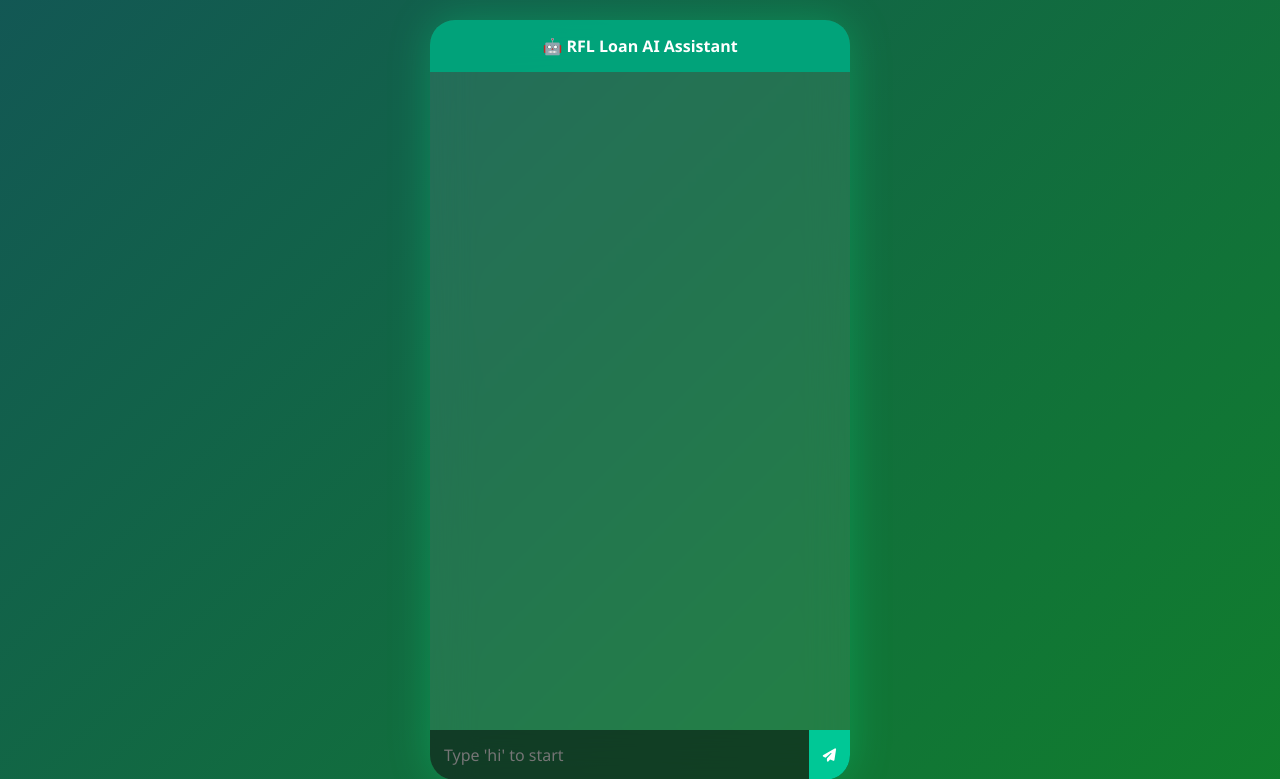
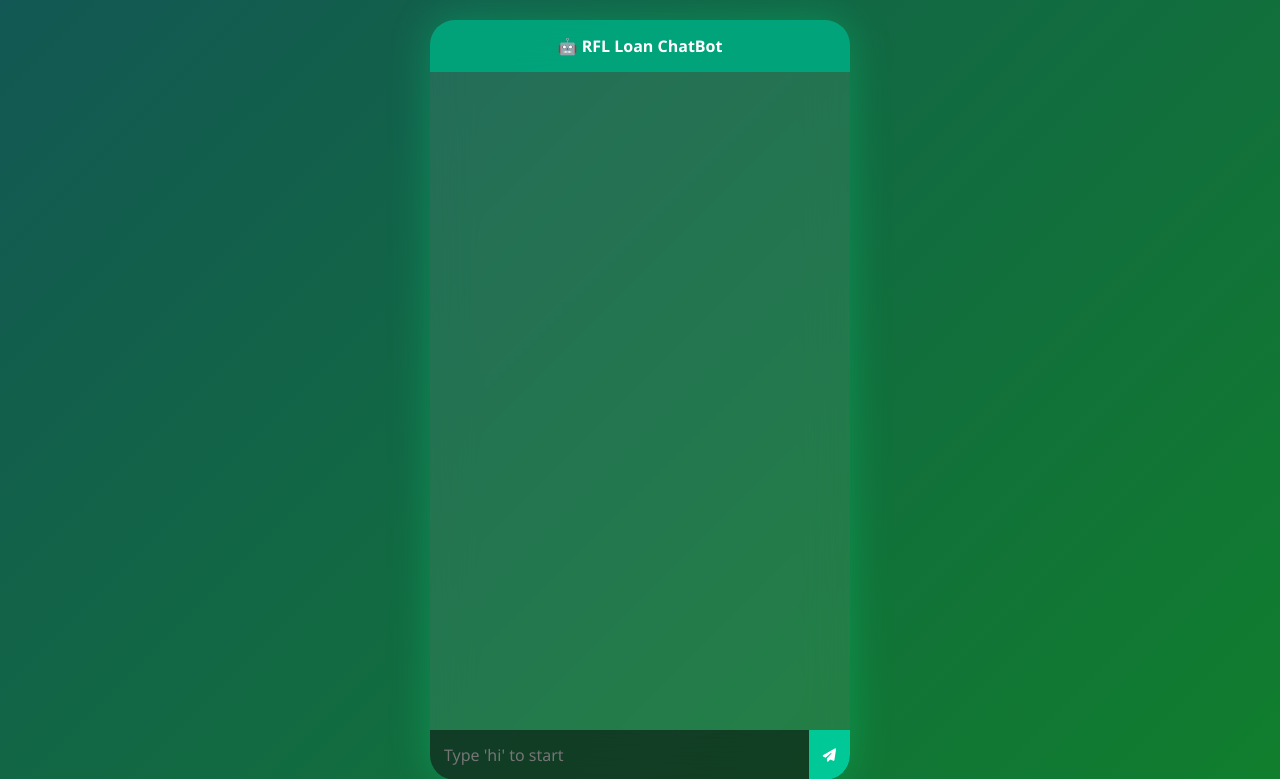
Before and after one commit to Achal1985/NBFC_CRM_V2, a Flask app: page /new_customer in a window 1280 px wide. Shown: the top 779 px of the page. Run offline with Flask 3, Linux system fonts and the light colour scheme; parts of the project's set-up code (start-up, migrations or seed data) failed here and were passed over.

Commit message:
Update new_customer.html

```diff
--- a/templates/new_customer.html
+++ b/templates/new_customer.html
@@ -3,7 +3,7 @@
 <head>
 <meta charset="UTF-8">
 <meta name="viewport" content="width=device-width, initial-scale=1.0">
-<title>RFL Loan AI Assistant</title>
+<title>RFL Loan ChatBot</title>
 
 <link rel="stylesheet" href="https://cdnjs.cloudflare.com/ajax/libs/font-awesome/6.5.0/css/all.min.css">
 
@@ -138,7 +138,7 @@ margin-top:10px;
 
 <div class="container">
 
-<div class="header">🤖 RFL Loan AI Assistant</div>
+<div class="header">🤖 RFL Loan ChatBot</div>
 
 <div id="chatBox" class="chat-box"></div>
 
@@ -302,7 +302,7 @@ input=input.toUpperCase()
 
 if(input==="HI"){
 box().innerHTML=""
-msg("👋 Welcome to RFL Loan Assistant","bot")
+msg("👋 Welcome to RFL Loan Chatbot","bot")
 msg("Select Loan Type:","bot")
 
 buttons([
```
